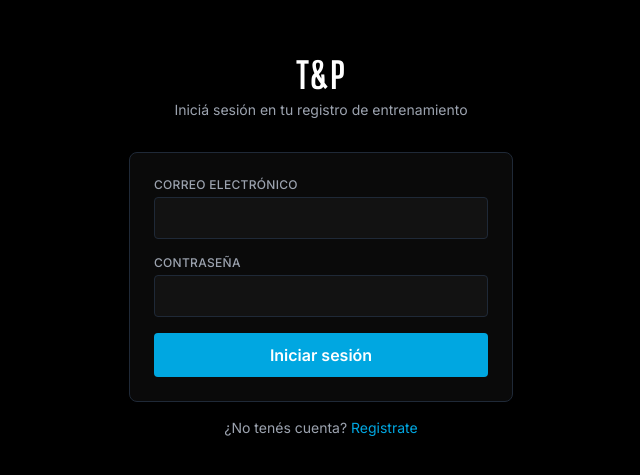
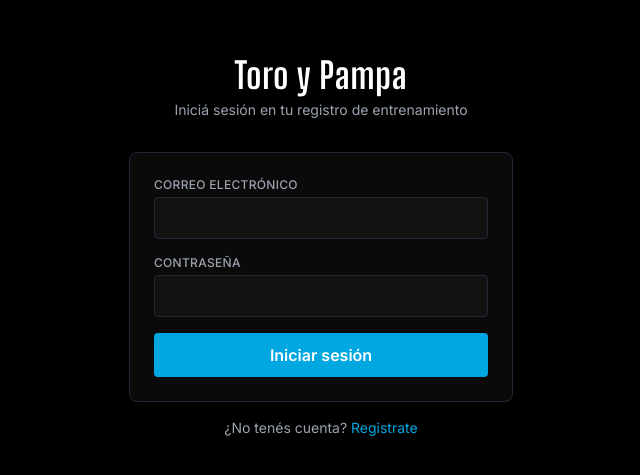
Before and after one commit to L-Novelli/training-app, a React (Vite) app: page /#/login in a window 1280 px wide. Shown: the part 153-628 px from the top of the page, without its empty margins (319-959 px from the left). Built offline with nearby package versions, Linux system fonts and the light colour scheme; no server answers.

Commit message:
toro y pampa

```diff
--- a/index.html
+++ b/index.html
@@ -3,7 +3,7 @@
   <head>
     <meta charset="UTF-8" />
     <meta name="viewport" content="width=device-width, initial-scale=1.0" />
-    <title>T&P — Programas de Entrenamiento</title>
+    <title>Toro y Pampa — Programas de Entrenamiento</title>
   </head>
   <body>
     <div id="root"></div>
--- a/src/components/Navbar.jsx
+++ b/src/components/Navbar.jsx
@@ -20,7 +20,7 @@ export function Navbar() {
       <div className="relative mx-auto flex max-w-6xl items-center justify-between px-4 py-3">
         <div className="flex items-center gap-6">
           <span className="font-display text-2xl font-bold tracking-wide text-chalk">
-            IRONLOG
+            Toro y Pampa
           </span>
           <nav className="flex gap-1">
             {isAdmin ? (
--- a/src/pages/Login.jsx
+++ b/src/pages/Login.jsx
@@ -27,7 +27,7 @@ export function Login() {
     <div className="flex min-h-screen items-center justify-center bg-ink px-4">
       <div className="w-full max-w-sm">
         <div className="mb-8 text-center">
-          <div className="font-display text-4xl font-bold tracking-wide text-chalk">T&P</div>
+          <div className="font-display text-4xl font-bold tracking-wide text-chalk">Toro y Pampa</div>
           <p className="mt-1 text-sm text-muted">Iniciá sesión en tu registro de entrenamiento</p>
         </div>
 
--- a/src/pages/Signup.jsx
+++ b/src/pages/Signup.jsx
@@ -35,7 +35,7 @@ export function Signup() {
     <div className="flex min-h-screen items-center justify-center bg-ink px-4">
       <div className="w-full max-w-sm">
         <div className="mb-8 text-center">
-          <div className="font-display text-4xl font-bold tracking-wide text-chalk">T&P</div>
+          <div className="font-display text-4xl font-bold tracking-wide text-chalk">Toro y Pampa</div>
           <p className="mt-1 text-sm text-muted">Creá tu cuenta</p>
         </div>
 
```
